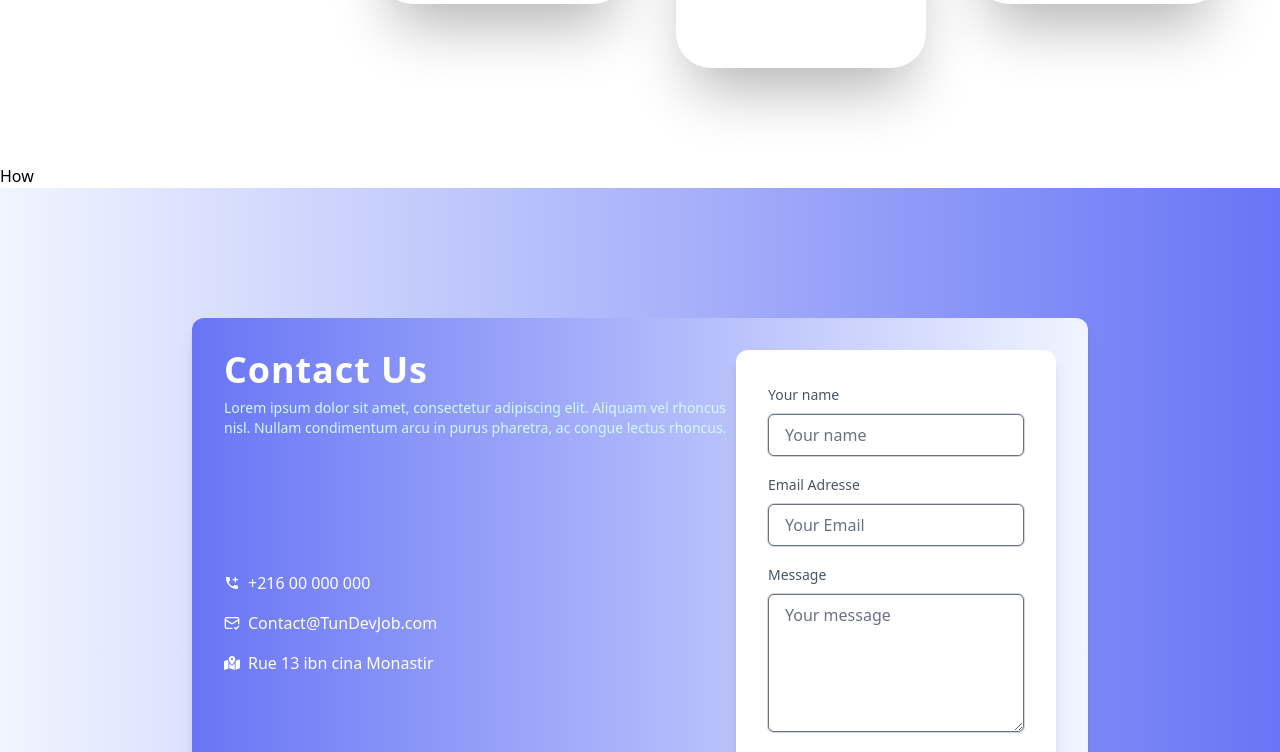
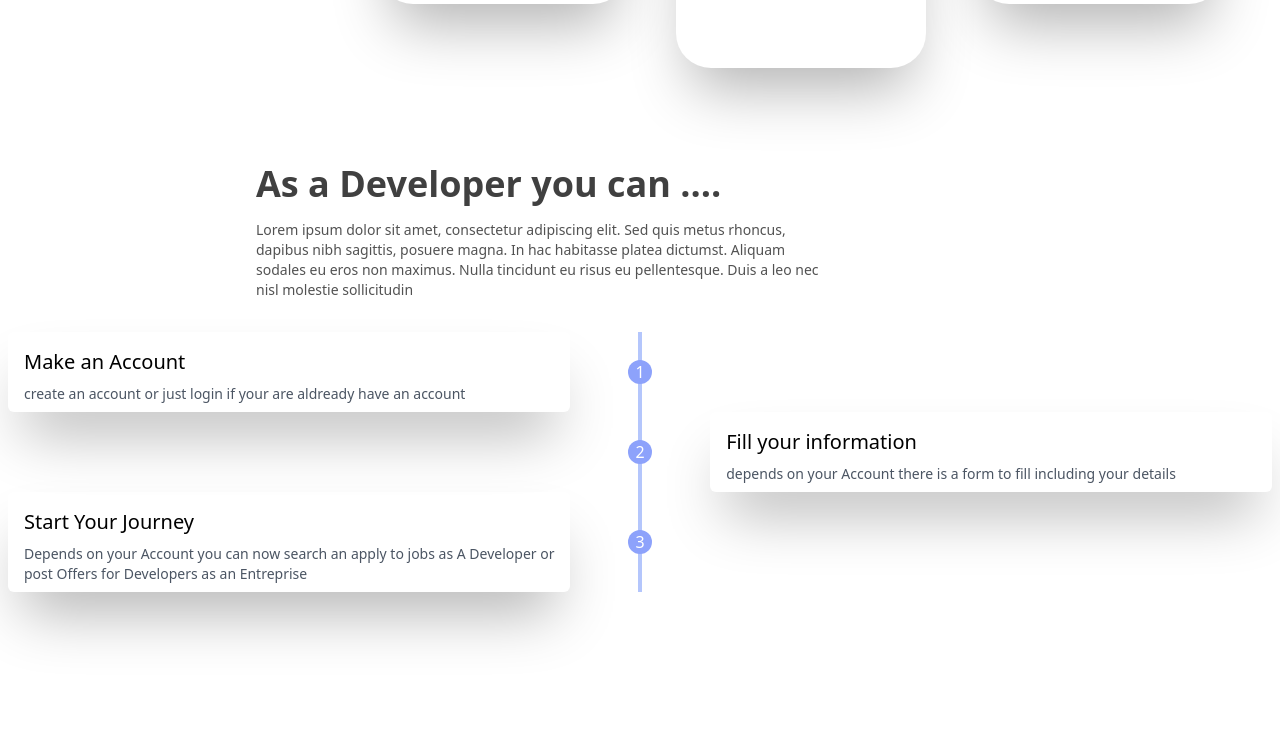
Before and after one commit to Byakkuya/TunDevJob, a React (Create React App) app: page / in a window 1280 px wide. Shown: the part 1632-2384 px from the top of the page. Built offline with nearby package versions, Linux system fonts and the light colour scheme.

Commit message:
how component

```diff
--- a/src/components/How.tsx
+++ b/src/components/How.tsx
@@ -2,8 +2,57 @@ import React from 'react';
 
 const How = () => {
     return (
-        <div>
-            <h1>How</h1>
+        <div className="h-screen ">
+            <div className="md:w-3/5 mx-auto">
+                <h2 className="text-4xl text-neutral-700 font-semibold mb-4 md:w-4/5">As a Developer you can ....</h2>
+                <p className="md:w-3/4 text-sm text-neutral-600 mb-8">
+                    Lorem ipsum dolor sit amet, consectetur adipiscing elit. Sed quis metus rhoncus, dapibus nibh
+                    sagittis, posuere magna. In hac habitasse platea dictumst. Aliquam sodales eu eros non maximus.
+                    Nulla tincidunt eu risus eu pellentesque. Duis a leo nec nisl molestie sollicitudin
+                </p>
+            </div>
+
+            <div className="max-w-7xl mx-auto w-full grid grid-cols-9 px-2">
+
+                <div className="col-span-4 w-full h-full ">
+                    <div className="w-full h-full bg-[rgba(255,,255,0.04)] shadow-3xl rounded-md p-2 md:pl-4">
+                        <h1 className="text-black text-xl font-medium py-2">Make an Account</h1>
+                        <p className="text-gray-600 sm:text-sm text-xs">create an account  or just login if your are aldready have an account </p>
+                    </div>
+                </div>
+                <div className="relative col-span-1 w-full h-full flex justify-center items-center">
+                    <div className="h-full w-1 bg-indigo-300"></div>
+                    <div className="absolute w-6 h-6 rounded-full bg-indigo-400 z-10 text-white text-center">1</div>
+                </div>
+                <div className="col-span-4 w-full h-full"></div>
+
+
+
+                <div className="col-span-4 w-full h-full"></div>
+                <div className="relative col-span-1 w-full h-full flex justify-center items-center">
+                    <div className="h-full w-1 bg-indigo-300"></div>
+                    <div className="absolute w-6 h-6 rounded-full bg-indigo-400 z-10 text-white text-center">2</div>
+                </div>
+                <div className="col-span-4 w-full h-full ">
+                    <div className="w-full h-full bg-[rgba(255,,255,0.04)] shadow-3xl rounded-md p-2 md:pl-4">
+                        <h1 className="text-black text-xl font-medium py-2">Fill your information</h1>
+                        <p className="text-gray-600 sm:text-sm text-xs">depends on your Account there is a form to fill including your details </p>
+                    </div>
+                </div>
+
+
+                <div className="col-span-4 w-full h-full ">
+                    <div className="w-full h-full bg-[rgba(255,,255,0.04)] shadow-3xl rounded-md p-2 md:pl-4">
+                        <h1 className="text-black text-xl font-medium py-2">Start Your Journey</h1>
+                        <p className="text-gray-600 sm:text-sm text-xs">Depends on your Account you can now search an apply to jobs as A Developer or post Offers for Developers as an Entreprise </p>
+                    </div>
+                </div>
+                <div className="relative col-span-1 w-full h-full flex justify-center items-center">
+                    <div className="h-full w-1 bg-indigo-300"></div>
+                    <div className="absolute w-6 h-6 rounded-full bg-indigo-400 z-10 text-white text-center">3</div>
+                </div>
+                <div className="col-span-4 w-full h-full"></div>
+            </div>
         </div>
     );
 };
```
